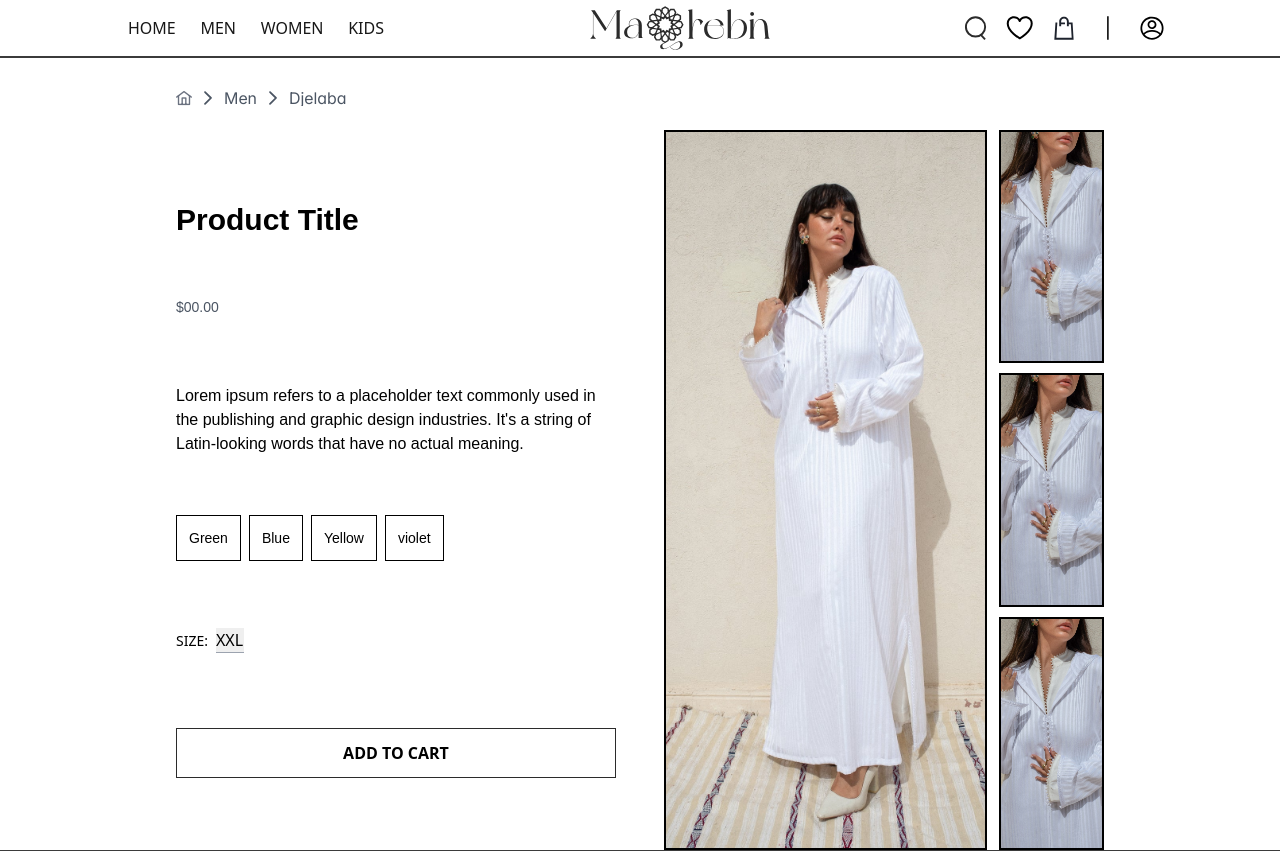
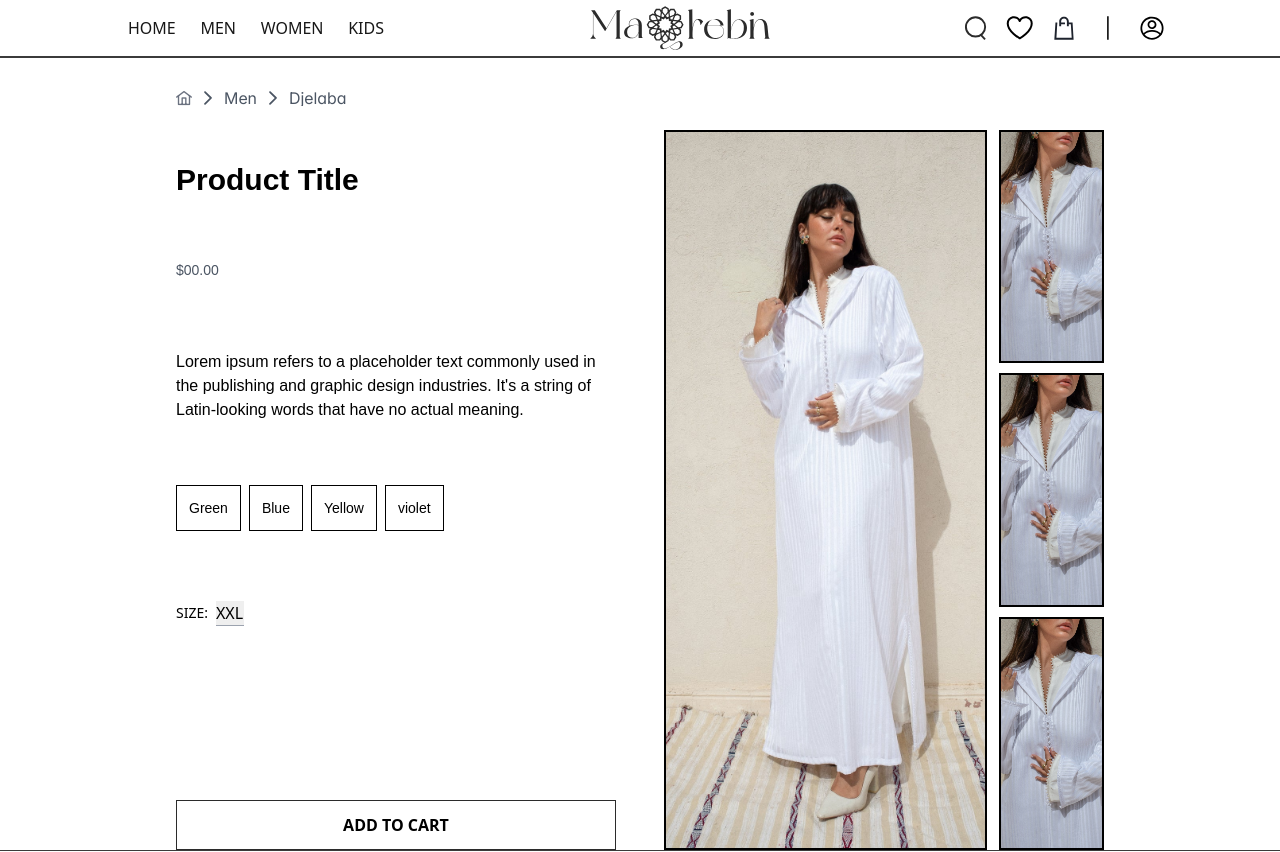
Before and after one commit to abdelhalimlakfifi/frontend_frontoffice_maghrebin, a React (Vite) app: page /productDetail in a window 1280 px wide. Shown: the top 852 px of the page. Built offline with nearby package versions, Linux system fonts and the light colour scheme.

Commit message:
update product style

```diff
--- a/src/components/ProductDetail/Product.jsx
+++ b/src/components/ProductDetail/Product.jsx
@@ -28,8 +28,7 @@ const Product = ({ title, price, description, color }) => {
   const productColors = ["Green", "Blue", "Yellow", "violet"]
 
   return (
-    <>
-      <div className="w-full lg:my-10 order-2 lg:order-1 flex flex-col justify-between">
+      <div className="w-full  order-2 lg:order-1 flex flex-col justify-between">
         <h2 className="font-NewYork text-3xl font-bold my-8">{title}</h2>
         <p className="font-NewYork text-sm text-gray-600 mb-8">{price}</p>
         <p className="font-NewYork text-base mt-2 mb-8">{description}</p>
@@ -62,11 +61,10 @@ const Product = ({ title, price, description, color }) => {
         </div>
 
         <BtnGlobal
-          className="w-full border border-black-border p-3 mt-4 mb-8 font-semibold text-base uppercase"
+          className="w-full border border-black-border p-3 mt-28  font-semibold text-base uppercase"
           content=" Add to cart"
         />
       </div>
-    </>
   );
 };
 
```
